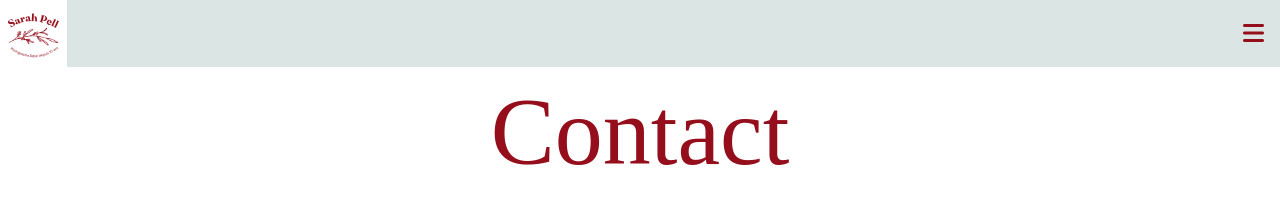
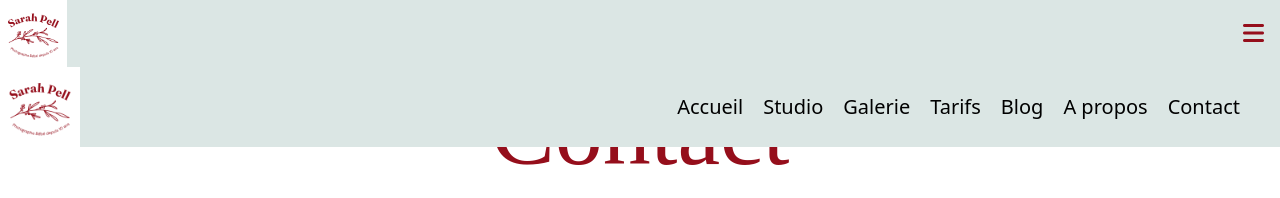
Before and after one commit to Simplon-hdf/BabyPics-blue-goldfish.github.io, a plain HTML site: page pages/contact.html in a window 1280 px wide. Shown: the top 198 px of the page. Drawn offline with nearby package versions, Linux system fonts and the light colour scheme; a web font is replaced by a local one.

Commit message:
feat: create desktop version navbar

```diff
--- a/pages/contact.html
+++ b/pages/contact.html
@@ -45,11 +45,11 @@
         <link rel="preconnect" href="https://fonts.gstatic.com" crossorigin>
         <link href="https://fonts.googleapis.com/css2?family=Carattere&family=Crimson+Text:ital,wght@0,400;0,600;0,700;1,400;1,600;1,700&family=DM+Sans:ital,opsz,wght@0,9..40,100..1000;1,9..40,100..1000&display=swap"
               rel="stylesheet">
+        <link rel="icon" type="image/x-icon" href="../assets/img/favicon.png">
     </head>
     <body class="overflow-x-hidden ">
         <header class=" fixed bg-azure items-center w-full">
-            <nav class="flex items-center justify-between
-            ">
+            <nav class="flex items-center justify-between">
                 <a href="tba">
                     <img src="../assets/img/favicon.png" alt="" class="w-1/3">
                 </a>
@@ -78,6 +78,19 @@
                         </li>
                     </ul>
                 </div>
+            </nav>
+    <!--navbar for desktop-->
+            <nav class="lg:flex bg-azure items-center justify-between w-full hidden lg:">
+                <img src="../assets/img/favicon.png" alt="logo Sarah Pell" class="w-20">
+                <ul class="flex justify-between items-center pr-10 gap-x-5 text-xl">
+                    <li class="hover:text-carmine active:text-carmine"><a href="../index.html">Accueil</a></li>
+                    <li class="hover:text-carmine active:text-carmine"><a href="./studio.html">Studio</a></li>
+                    <li class="hover:text-carmine active:text-carmine"><a href="./galerie.html">Galerie</a></li>
+                    <li class="hover:text-carmine active:text-carmine"><a href="./tarifs.html">Tarifs</a></li>
+                    <li class="hover:text-carmine active:text-carmine"><a href="./blog.html">Blog</a></li>
+                    <li class="hover:text-carmine active:text-carmine"><a href="./a-propos.html">A propos</a></li>
+                    <li class="hover:text-carmine active:text-carmine"><a href="./contact.html">Contact</a></li>
+                </ul>
             </nav>
         </header>
         <main class="grid justify-items-center pt-16">
```
